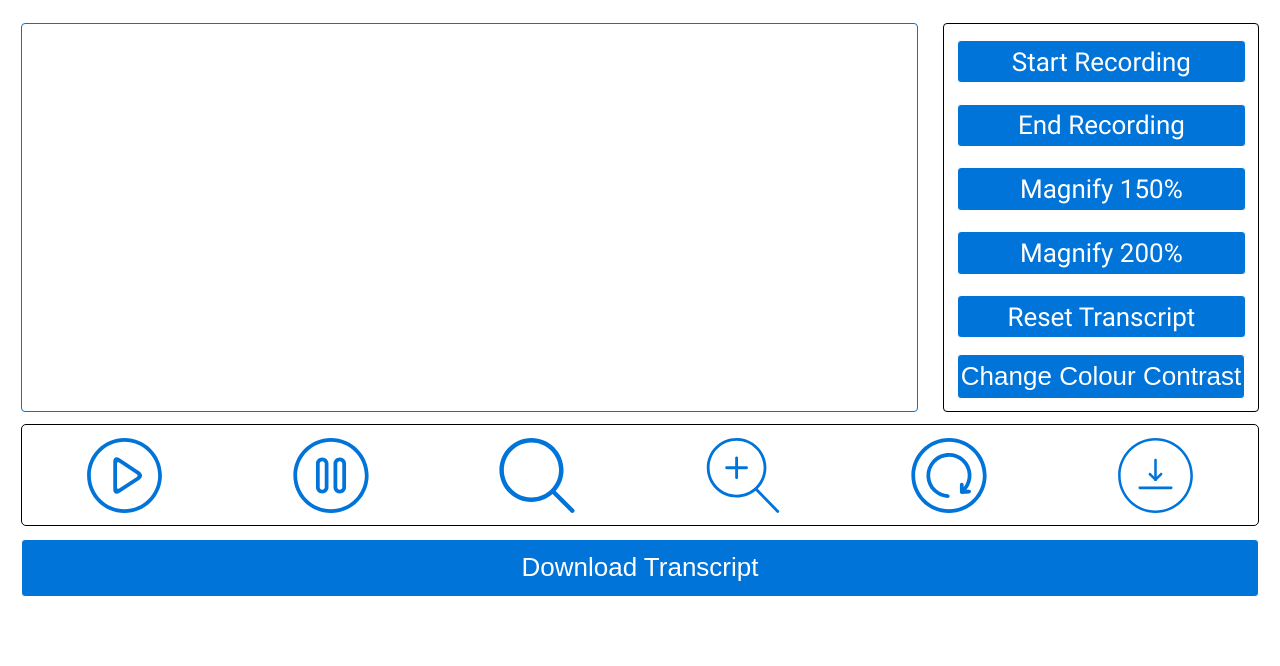
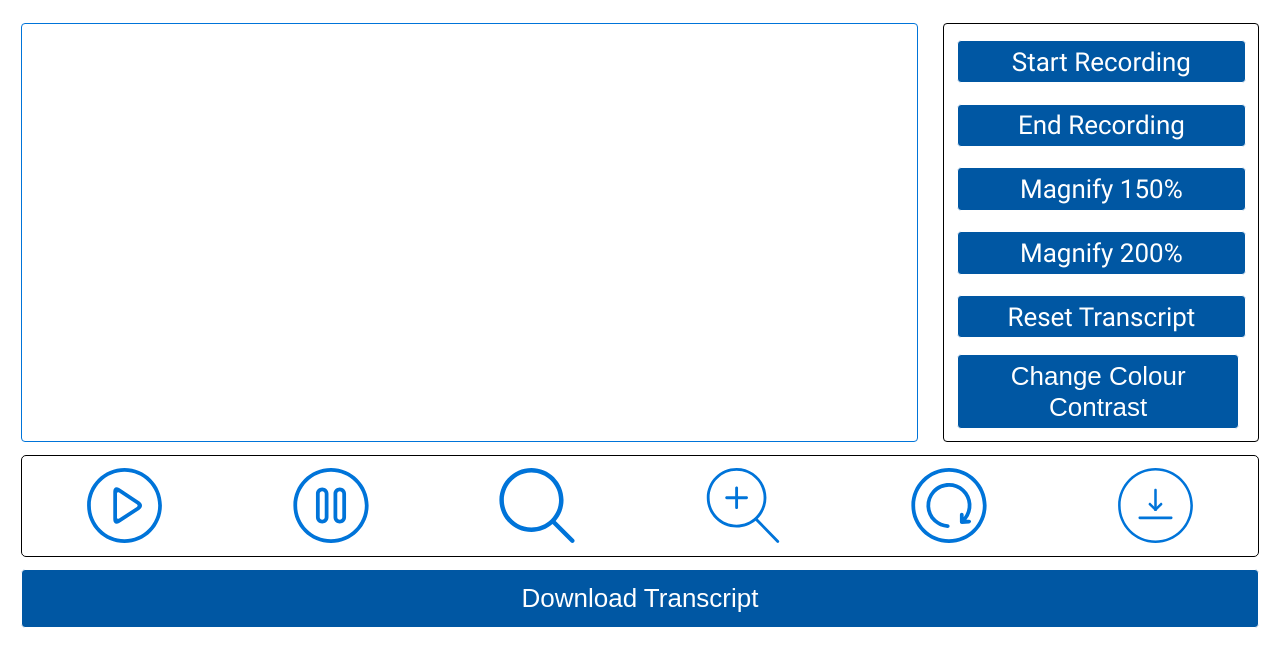
Before and after one commit to rglc12/speech-to-text-web-app, a website: page public/index.html in a window 1280 px wide. Shown: the part 80-746 px from the top of the page. Drawn offline with nearby package versions, Linux system fonts and the light colour scheme; no server answers.

Commit message:
change button colour

```diff
--- a/public/css/style.css
+++ b/public/css/style.css
@@ -65,7 +65,7 @@ li a, #downloadButton, .dropbtn{
   padding: 2% 1%;
   margin: 2% 0%;
   border-radius: 4px;
-  background-color: #0074D9;
+  background-color: #0057A3;
   border-color: #fff;
   border: 1px solid;
   color: #fff;
@@ -116,7 +116,6 @@ a:hover, #downloadButton:hover{
 .dropdown {
     position: relative;
     display: inline-block;
-    width: 100%;
 }
 
 /* Dropdown Content (Hidden by Default) */
```
